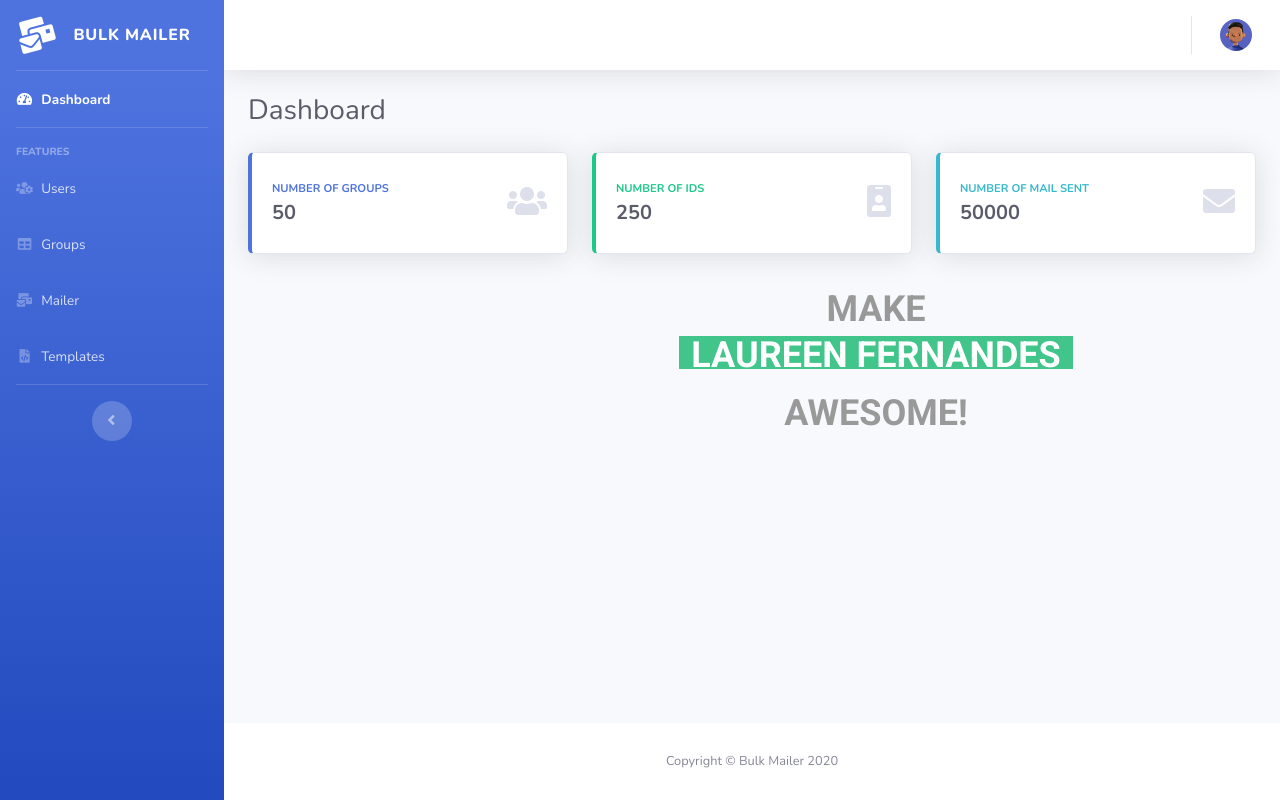
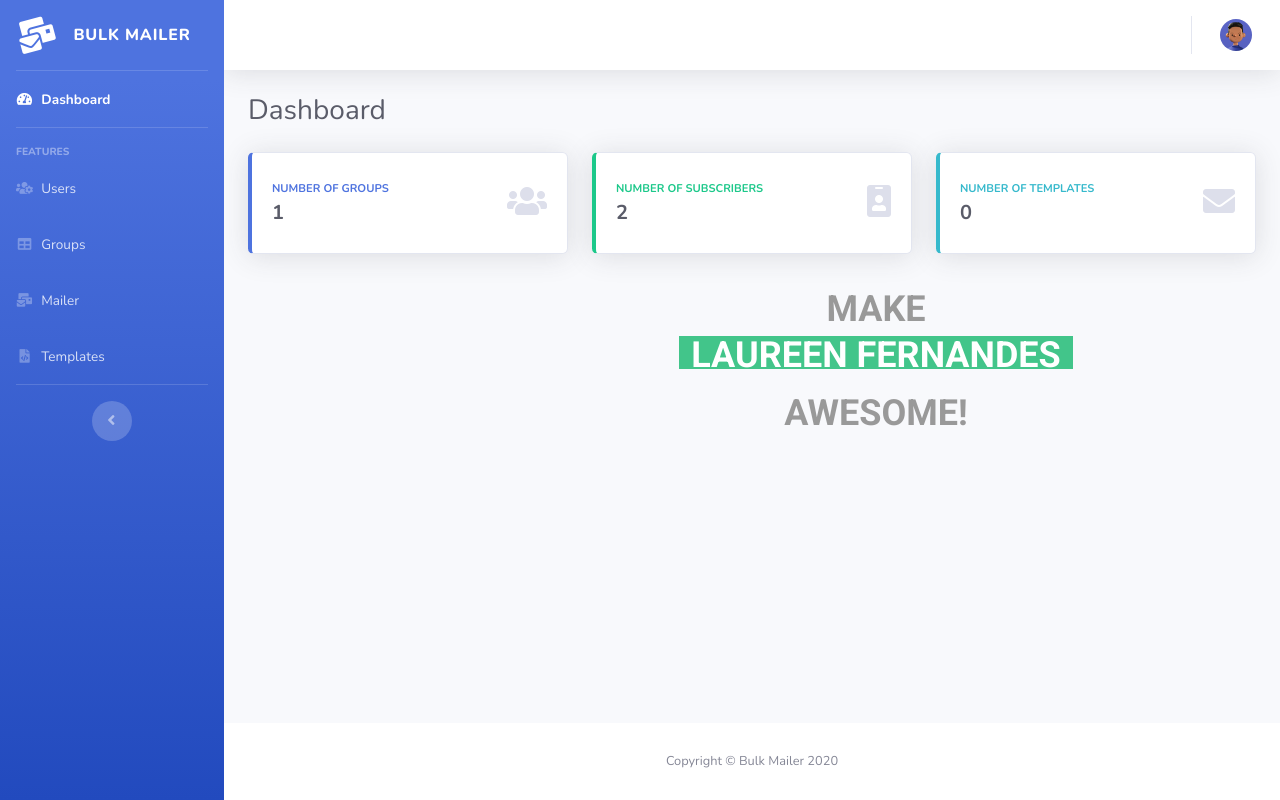
Before and after one commit to data-charya/Cn-project, a Flask app: page / in a window 1280 px wide. Run offline with Flask 2, Linux system fonts and the light colour scheme; a user stored in the database is signed in; data comes from the database, SQL or seed files in the repository; both versions use the stored data as it was after the commit; data that the repository does not hold is empty; some libraries are stand-ins or nearby versions.

Commit message:
Dynamic Counts

```diff
--- a/app.py
+++ b/app.py
@@ -410,7 +410,10 @@ def unsub_page():
 @app.route('/')
 @login_required
 def dash_page():
-    return render_template('index.html')
+    glen = len(Group.query.order_by(Group.id).all())
+    slen = len(Subscriber.query.order_by(Subscriber.id).all())
+    tlen = len(Template.query.order_by(Template.id).all())
+    return render_template('index.html', glen=glen, slen=slen, tlen=tlen)
 
 @app.route('/view/users')
 @login_required
--- a/templates/index.html
+++ b/templates/index.html
@@ -18,7 +18,7 @@
                         <div class="col mr-2">
                             <div class="text-xs font-weight-bold text-primary text-uppercase mb-1">
                                 Number of Groups</div>
-                            <div class="h5 mb-0 font-weight-bold text-gray-800">50</div>
+                            <div class="h5 mb-0 font-weight-bold text-gray-800">{{ glen }}</div>
                         </div>
                         <div class="col-auto">
                             <i class="fas fa-users fa-2x text-gray-300"></i>
@@ -35,8 +35,8 @@
                     <div class="row no-gutters align-items-center">
                         <div class="col mr-2">
                             <div class="text-xs font-weight-bold text-success text-uppercase mb-1">
-                                Number of IDs</div>
-                            <div class="h5 mb-0 font-weight-bold text-gray-800">250</div>
+                                Number of subscribers</div>
+                            <div class="h5 mb-0 font-weight-bold text-gray-800">{{ slen }}</div>
                         </div>
                         <div class="col-auto">
                             <i class="fas fa-id-badge fa-2x text-gray-300"></i>
@@ -53,8 +53,8 @@
                     <div class="row no-gutters align-items-center">
                         <div class="col mr-2">
                             <div class="text-xs font-weight-bold text-info text-uppercase mb-1">
-                                Number of mail sent</div>
-                            <div class="h5 mb-0 mr-3 font-weight-bold text-gray-800">50000</div>
+                                Number of templates</div>
+                            <div class="h5 mb-0 mr-3 font-weight-bold text-gray-800">{{ tlen }}</div>
                         </div>
                         <div class="col-auto">
                             <i class="fas fa-envelope fa-2x text-gray-300"></i>
```
Also changed, not shown: bulkmailer.db.
